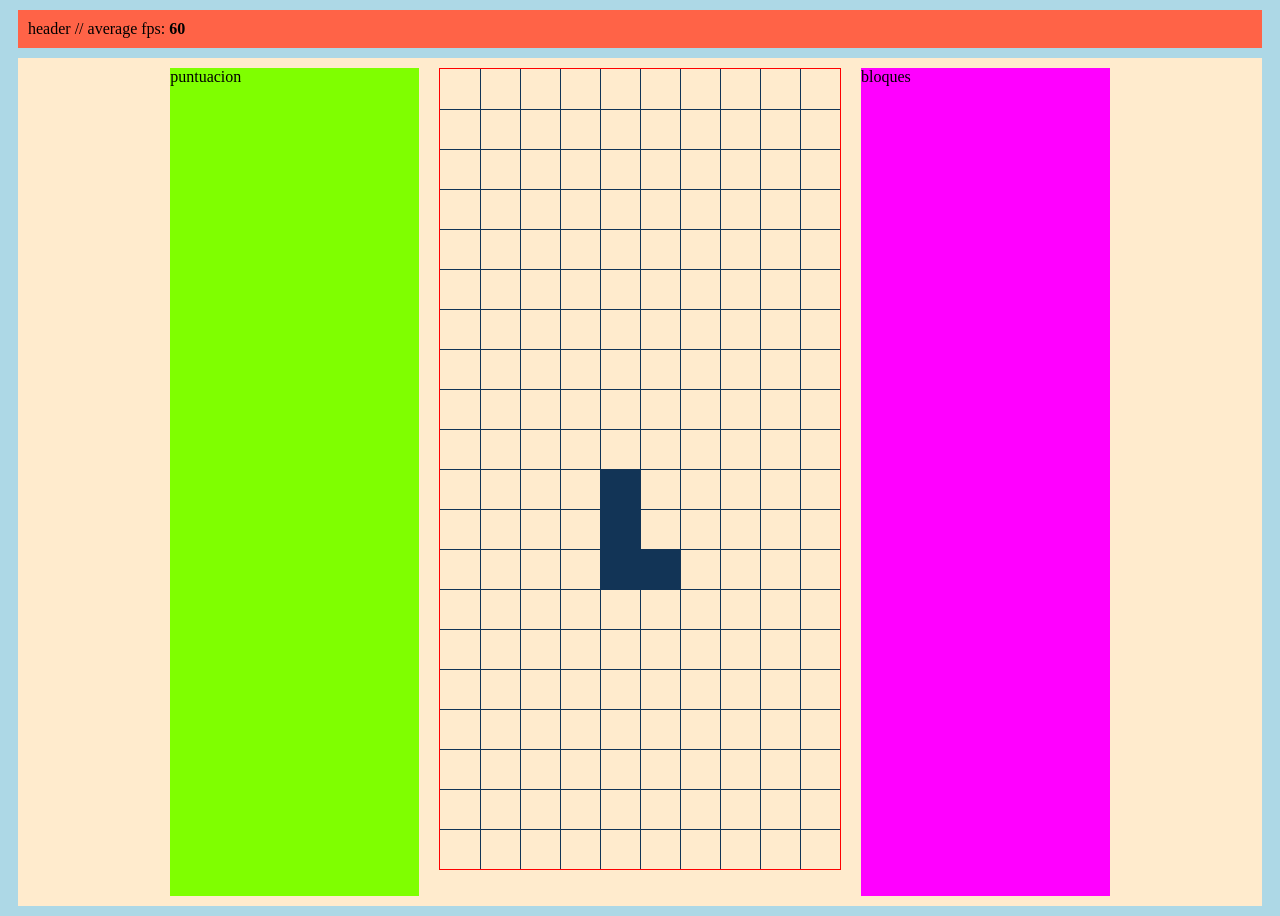
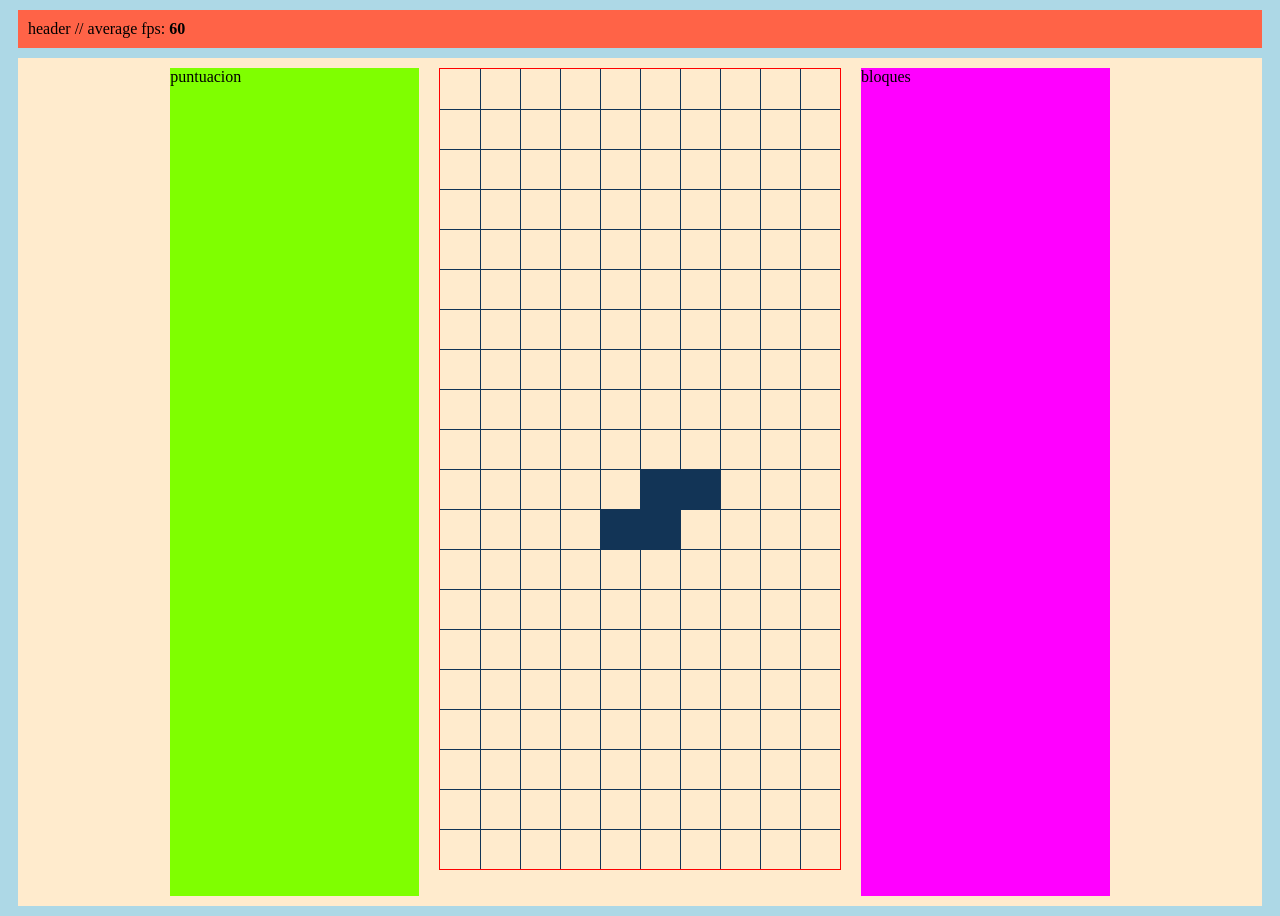
Before and after one commit to Pauuu/tetriss, a website with bundled scripts: page index.html in a window 1280 px wide. Built offline with nearby package versions, Linux system fonts and the light colour scheme; files whose address does not match are found by name.

Commit message:
creada bolsa de piezas

```diff
--- a/index.html
+++ b/index.html
@@ -90,6 +90,11 @@
             bloques
         </div>
 
+        <!--quitar-->
+        <div style="display: none;">
+            <img src="assets/bVerde.png" alt="caca" srcset="caca">
+        </div>
+
     </div>
 
 
--- a/js/board.js
+++ b/js/board.js
@@ -5,13 +5,19 @@ export default class Board extends Array {
         super(20);
         this._fillThis();
 
-        //Array of pieces
-        this.pieces = [];
+        // the piece that is currently falling down the board;
+        this.fallingPiece;
 
         // context of the HTML canvas
         this.ctx = document.getElementById('myCanvas')
             .getContext('2d');
 
+        this.img  = new Image();
+        this.img.src = "/home/pau/programacion/Tetris/assets/bVerde.png"
+
+        this.img.onload = function () {
+          this.ctx.drawImage(this.img, 0, 0);
+        }
     }
 
     /**
@@ -53,7 +59,7 @@ export default class Board extends Array {
                 // clears the inital row
                 this.clearLine(row);
                 clearedRows++;
-            }
+            }    // il ]
         }
 
         if (initialRow !== -1) {
@@ -78,6 +84,7 @@ export default class Board extends Array {
         this._drawCols();
         this._drawRows();
         this._drawBlocks();
+        // this.ctx.drawImage(this.img, 10, 10);
     }
 
     /**
@@ -85,15 +92,15 @@ export default class Board extends Array {
      */
     generateBag() {
 
-
     }
 
     /**
     * Creates a new piece
     */
     newPiece(pieceType) {
-        this.pieces.push(new Piece(this, pieceType));
-        this.pieces[this.getCurrentPieceIndex]._setBoardPosition();
+
+        this.fallingPiece = new Piece(this, pieceType);
+        this.fallingPiece.setBoardPosition();
     }
 
     /**
@@ -206,4 +213,8 @@ export default class Board extends Array {
     get getCurrentPieceIndex() {
         return this.pieces.length - 1;
     }
+
+    get getFallingPiece(){
+        return this.fallingPiece;
+    }
 }
--- a/js/game.js
+++ b/js/game.js
@@ -13,7 +13,7 @@ export default class {
             let rotation;
 
             // returns the current piece
-            let currentPiece = this.board.getPieces[this.board.getCurrentPieceIndex];
+            let currentPiece = this.board.getFallingPiece;
 
             // TODO: añadir que se puedan usar los caracteres en mayúsculas
             switch (event.keyCode) {
@@ -53,18 +53,12 @@ export default class {
     }
 
     /**
-     * I think this ends the game or something...
+     * Generates a new Piece wich will be used by the player
+     * and sets the piece to the board
      */
-    setUp(pieceIndex) {
-        this.newPiece(pieceIndex);
-    }
-
-    /**
-     * Generates a new Piece which will be used by
-     * the player
-     */
-    newPiece(pieceType) {
-        this.board.newPiece(pieceType);
+    setUp(bag) {
+        bag = this.generateBag().slice();
+        this.board.newPiece(bag[0])
     }
 
     /**
--- a/js/index.js
+++ b/js/index.js
@@ -11,7 +11,7 @@ let snapTime = 0;
 let avgFps = 0;
 
 // cuantas piezas han caido
-let turn = 1;
+let turn = 0;
 
 // generates a new bag of pieces
 let bag = game.generateBag();
@@ -26,7 +26,7 @@ let currentPiece;
 
     const time = 500;
 
-    game.setUp(3);
+    game.setUp(bag);
 
     function main() {
         window.requestAnimationFrame(main);
@@ -43,21 +43,34 @@ let currentPiece;
  */
 function update() {
 
-    let currentPiece = game.getBoard.getPieces[game.getBoard.getCurrentPieceIndex];
+    let currentPiece = game.getBoard.getFallingPiece;
 
-    if (turn % 7 === 0) {
-        bag = game.generateBag();
-        console.table(bag);
+    /**
+     * checks if the piece is colliding with the ground or with another piece..
+     * If false:
+     *      · checks if there're completed lines
+     *      · creates a new piece
+     *      · add 1 to tunrn variable
+     */
+    if (currentPiece.checkVerticalColision()) {
+        currentPiece.movY();
+        return;
     }
 
-    if (currentPiece.checkVerticalColision()) {
-        currentPiece.movY();
+    if ((turn % 7 === 0)) {
+        game.generateBag().forEach(pieceIndex => {
+            bag.push(pieceIndex);
+        });
+
+        console.log(bag);
     }
-    else {
-        game.getBoard.checkCompleteLines();
-        game.getBoard.newPiece(7);
-        turn++;
-    }
+
+    game.getBoard.checkCompleteLines();
+    game.getBoard.newPiece(bag[turn % 7]);
+    bag.shift();
+    console.log(bag);
+    turn++;
+
 
 }
 
--- a/js/piece.js
+++ b/js/piece.js
@@ -60,7 +60,7 @@ export default class Piece extends Array {
         this._revertRotation(direction);
 
         // vuelve a dejar la ficha en el tablero
-        this._setBoardPosition();
+        this.setBoardPosition();
 
         // devuelve true si se puede rotar
         return test;
@@ -95,13 +95,11 @@ export default class Piece extends Array {
      * Returns true if there's colision; false if there's not
      */
     checkVerticalColision() {
-
-        let block = false;
         let absPos;
 
         // comprueba si ha tocado el fondo del tablero
         if (this._checkBottomColision()) return false;
-
+        //
         for (let col = 0; col < 4; col++) {
             for (let row = 3; row >= 0; row--) {
                 if (this[row][col] === 0) continue;
@@ -114,23 +112,6 @@ export default class Piece extends Array {
         }
 
         return true;
-
-        // for (let row = 3; row >= 0; row--) {
-
-        //     for (let col = 0; col < 4; col++) {
-
-        //         if (this[row][col] === 0) continue; //==== no bloque ========>>>
-
-        //         block = true; //==== hemos encontrado un bloque=====>>>>>
-        //         absPos = this._getAbsolutePosition(row, col);
-
-        //         if (this.board[absPos.row + 1][absPos.col] !== 0) return false; //==== abajo no hay un espacio libre
-        //     }
-
-        //     if (block) return true; //==== hay espacio libre para la pieza ====>>>>
-        // }
-
-        return "alguien se ha comido todos los bloques y no ha puesto un mensaje de err descriptivo OwO";   //===== err =======>>>>
     }
 
     _checkWallKick() {
@@ -160,32 +141,6 @@ export default class Piece extends Array {
     }
 
     /**
-     * Draws the blocks of the piece
-     */
-    // drawme() {
-
-
-    //     this.ctx.fillStyle = 'green';
-    //     this.forEach((arr, rowIndex) => {
-    //         arr.forEach((block, colIndex) => {
-
-    //             // si no hay bloque no pinta nada
-    //             if (block === 0) return; //=== no bloque =>>>
-
-    //             this.ctx.fillRect(
-    //                 (this.pivote.col + colIndex) * 40,
-    //                 (this.pivote.row + rowIndex) * 40,
-    //                 40,
-    //                 40);
-
-    //         });
-    //     });
-
-    //     this.ctx.fillStyle = 'black';
-
-    // }
-
-    /**
      * Rotates the piece clockwise
      */
     rotate(movement) {
@@ -205,8 +160,26 @@ export default class Piece extends Array {
                 + "1 o -1");
             return;
         }
-        this._setBoardPosition();
+        this.setBoardPosition();
     }
+
+    /**
+   * Updates the positon of the piece inside the board
+   */
+    setBoardPosition() {
+
+        this.forEach((arr, rowIndex) => {
+            arr.forEach((block, colIndex) => {
+
+                if (block === 0) return;
+
+                let absPos = this._getAbsolutePosition(rowIndex, colIndex);
+
+                this.board[absPos.row][absPos.col] = this.pieceType;
+            });
+        });
+    }
+
 
     /**
      * Moves the piece horizontally.
@@ -216,7 +189,7 @@ export default class Piece extends Array {
 
         this._deletPosition();
         this.pivote.col += direction;
-        this._setBoardPosition();
+        this.setBoardPosition();
     }
 
     /**
@@ -226,7 +199,7 @@ export default class Piece extends Array {
 
         this._deletPosition();
         this.pivote.row++;
-        this._setBoardPosition();
+        this.setBoardPosition();
     }
 
     /**
@@ -471,22 +444,6 @@ export default class Piece extends Array {
         }
     }
 
-    /**
-     * Updates the positon of the piece inside the board
-     */
-    _setBoardPosition() {
-
-        this.forEach((arr, rowIndex) => {
-            arr.forEach((block, colIndex) => {
-
-                if (block === 0) return;
-
-                let absPos = this._getAbsolutePosition(rowIndex, colIndex);
-
-                this.board[absPos.row][absPos.col] = this.pieceType;
-            });
-        });
-    }
 
     // getters & setters
 
```
Also changed, not shown: assets/bVerde.png (added), js/delete.css (added).
